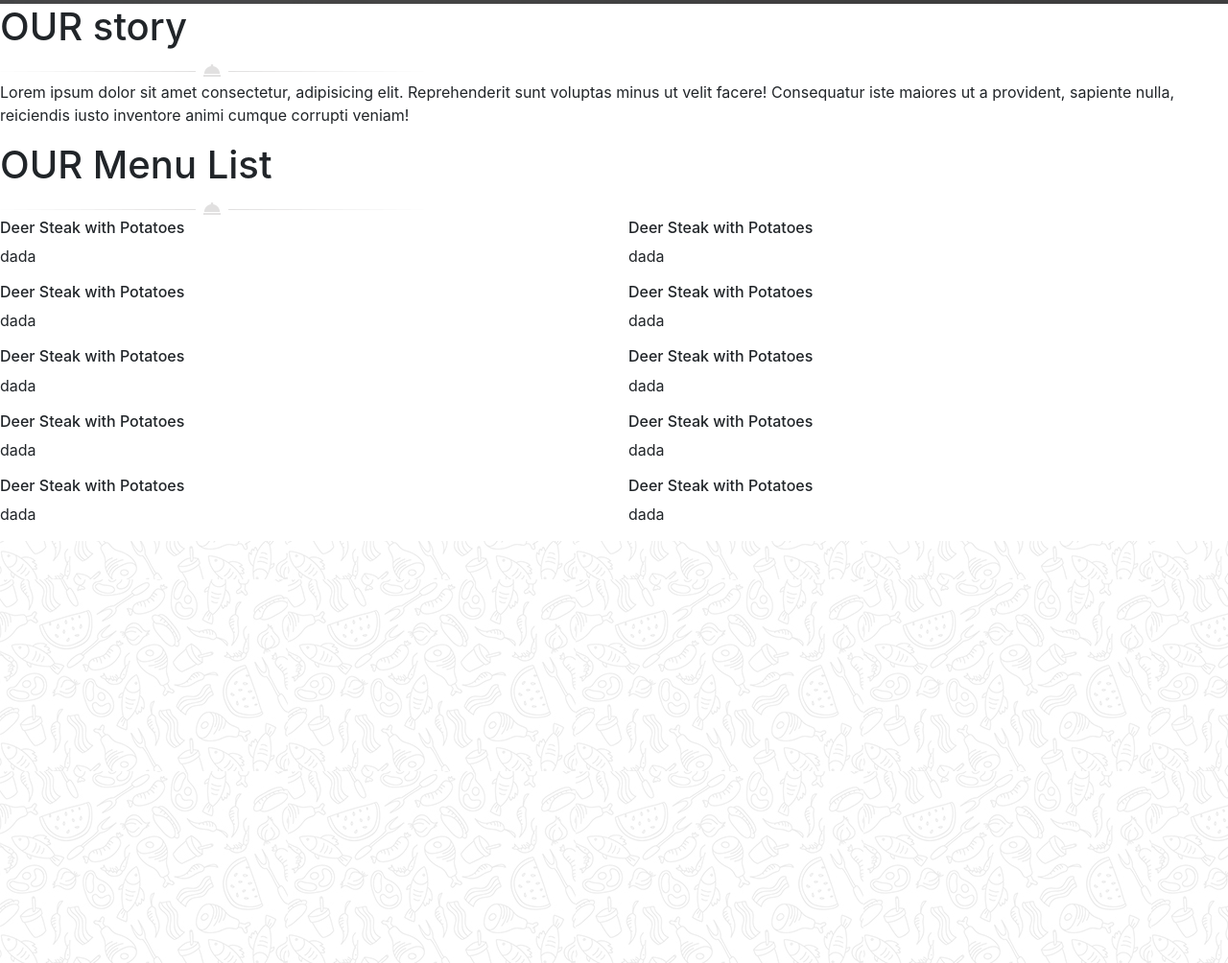
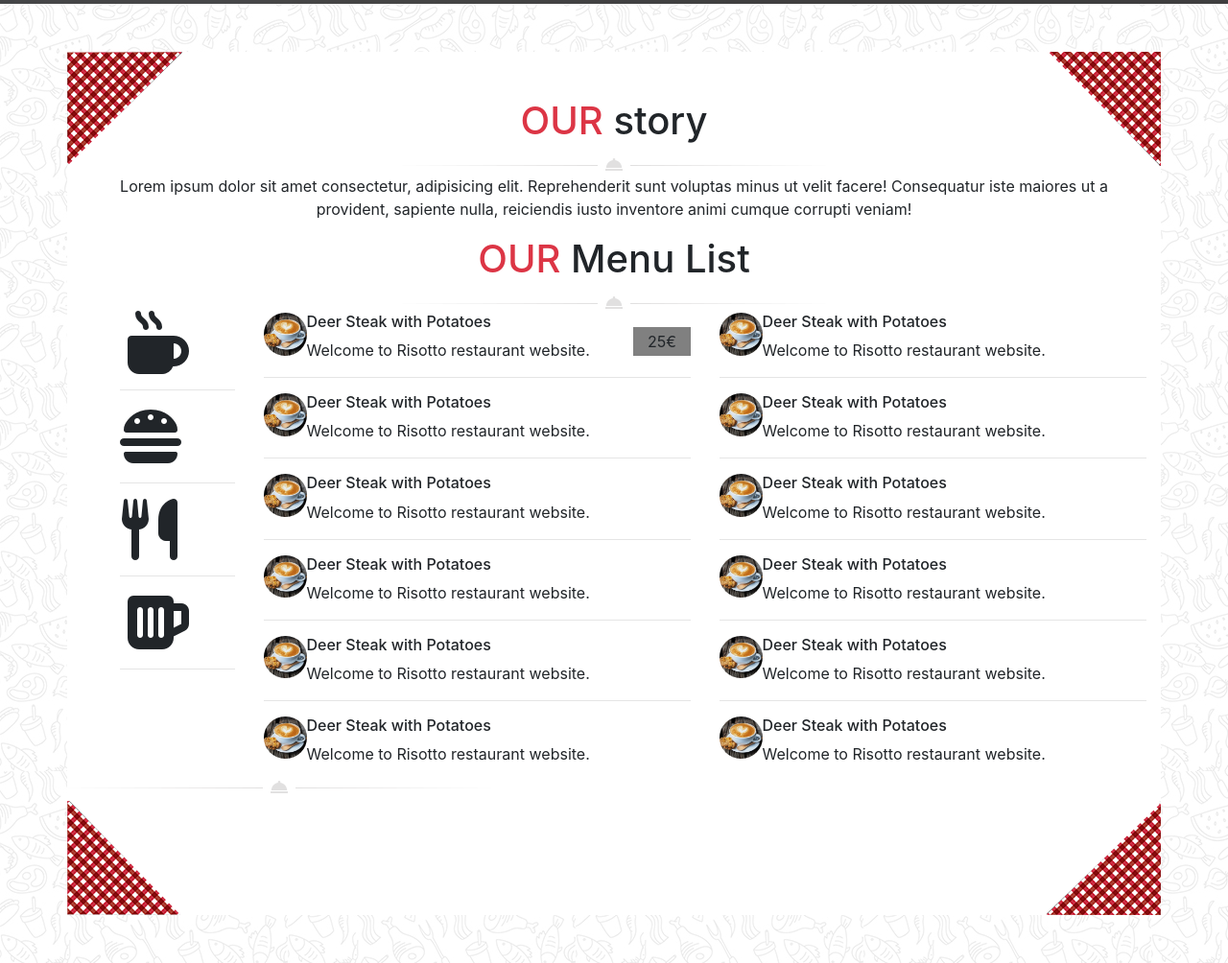
Before and after one commit to KadirYavas/git_bootstrap_les_chefs, a website: page index.html in a window 1280 px wide. Shown: the part 777-1781 px from the top of the page at 96% size. Drawn offline with nearby package versions, Linux system fonts and the light colour scheme.

Commit message:
section img hover

```diff
--- a/index.html
+++ b/index.html
@@ -98,39 +98,97 @@
 
     <!-- Section 1 -->
     <section class="sectionimg">
-        <div class="divimg">
-            <h1>OUR story</h1>
+        <div class="container divimg">
+            <img src="./public/images/box-left-top.png" alt="" class="hautgauche">
+            <img src="./public/images/box-right-top.png" alt="" class="hautdroite">
+            <img src="./public/images/box-bottom-left.png" alt="" class="basgauche">
+            <img src="./public/images/box-bottom_right.png" alt="" class="basdroite">
+            <div class="text-center pt-5"><h1><span class="text-danger">OUR</span> story</h1>
             <img src="./public/images/decoration_line.png" alt="">
             <p>Lorem ipsum dolor sit amet consectetur, adipisicing elit. Reprehenderit sunt voluptas minus ut velit
                 facere! Consequatur iste maiores ut a provident, sapiente nulla, reiciendis iusto inventore animi cumque
                 corrupti veniam!</p>
-            <h1>OUR Menu List</h1>
+            <h1><span class="text-danger">OUR</span> Menu List</h1>
             <img src="./public/images/decoration_line.png" alt="">
+        </div>
             <div class="row">
-                <div class="col-6">
+                <div class="col-2 menuicon">
+                    <ul>
+                        <li><i class="fas fa-mug-hot fa-4x"></i></li>
+                        <hr>
+                        <li><i class="fas fa-hamburger fa-4x"></i></li>
+                        <hr>
+                        <li><i class="fas fa-utensils fa-4x"></i></li>
+                        <hr>
+                        <li><i class="fas fa-beer fa-4x"></i></li>
+                        <hr>
+                    </ul>
+
+                </div>
+                <div class="col-5 menu">
+                    <div class="cafe"><img src="./public/images/menu_image_1.jpg" alt="" width="10%">
                         <h6>Deer Steak with Potatoes</h6>
-                    <p>dada</p>
+                        <p>Welcome to Risotto restaurant website.</p>
+                        <span>25€</span>
+                    </div>
+                    <hr>
+                    <div class="cafe"><img src="./public/images/menu_image_1.jpg" alt="" width="10%">
                         <h6>Deer Steak with Potatoes</h6>
-                    <p>dada</p>
+                        <p>Welcome to Risotto restaurant website.</p>
+                    </div>
+                    <hr>
+                    <div class="cafe"><img src="./public/images/menu_image_1.jpg" alt="" width="10%">
                         <h6>Deer Steak with Potatoes</h6>
-                    <p>dada</p>
+                        <p>Welcome to Risotto restaurant website.</p>
+                    </div>
+                    <hr>
+                    <div class="cafe"><img src="./public/images/menu_image_1.jpg" alt="" width="10%">
                         <h6>Deer Steak with Potatoes</h6>
-                    <p>dada</p>
+                        <p>Welcome to Risotto restaurant website.</p>
+                    </div>
+                    <hr>
+                    <div class="cafe"><img src="./public/images/menu_image_1.jpg" alt="" width="10%">
                         <h6>Deer Steak with Potatoes</h6>
-                    <p>dada</p>
+                        <p>Welcome to Risotto restaurant website.</p>
                     </div>
-                <div class="col-6">
+                    <hr>
+                    <div class="cafe"><img src="./public/images/menu_image_1.jpg" alt="" width="10%">
                         <h6>Deer Steak with Potatoes</h6>
-                    <p>dada</p>
+                        <p>Welcome to Risotto restaurant website.</p>
+                    </div>
+                </div>
+                <div class="col-5 menu">
+                        <div class="cafe"><img src="./public/images/menu_image_1.jpg" alt="" width="10%">
                             <h6>Deer Steak with Potatoes</h6>
-                    <p>dada</p>
+                            <p>Welcome to Risotto restaurant website.</p>
+                        </div>
+                        <hr>
+                        <div class="cafe"><img src="./public/images/menu_image_1.jpg" alt="" width="10%">
                             <h6>Deer Steak with Potatoes</h6>
-                    <p>dada</p>
+                            <p>Welcome to Risotto restaurant website.</p>
+                        </div>
+                        <hr>
+                        <div class="cafe"><img src="./public/images/menu_image_1.jpg" alt="" width="10%">
                             <h6>Deer Steak with Potatoes</h6>
-                    <p>dada</p>
+                            <p>Welcome to Risotto restaurant website.</p>
+                        </div>
+                        <hr>
+                        <div class="cafe"><img src="./public/images/menu_image_1.jpg" alt="" width="10%">
                             <h6>Deer Steak with Potatoes</h6>
-                    <p>dada</p>
+                            <p>Welcome to Risotto restaurant website.</p>
                         </div>
+                        <hr>
+                        <div class="cafe"><img src="./public/images/menu_image_1.jpg" alt="" width="10%">
+                            <h6>Deer Steak with Potatoes</h6>
+                            <p>Welcome to Risotto restaurant website.</p>
+                        </div>
+                        <hr>
+                        <div class="cafe"><img src="./public/images/menu_image_1.jpg" alt="" width="10%">
+                            <h6>Deer Steak with Potatoes</h6>
+                            <p>Welcome to Risotto restaurant website.</p>
+                        </div>
+                </div>
+                <img src="./public/images/decoration_line.png" alt="">
             </div>
         </div>
     </section>
--- a/src/sass/style.sass
+++ b/src/sass/style.sass
@@ -39,3 +39,40 @@ $fa-font-path: "../../node_modules/@fortawesome/fontawesome-free/webfonts"
     height: 1000px
 .divimg
     background-color: white
+    height: 900px
+    position: relative
+    top: 50px
+    .hautgauche
+        position: absolute
+        top: 0
+        left: 0
+    .hautdroite
+        position: absolute
+        top: 0
+        right: 0
+    .basgauche
+        position: absolute
+        bottom: 0
+        left: 0
+    .basdroite
+        position: absolute
+        bottom: 0
+        right: 0
+
+.menu
+    img
+        border-radius: 50%
+    .cafe img
+        float: left
+    .cafe span
+        position: absolute
+        top: 15px
+        left: 400px
+        background-color: grey
+        padding: 3px 15px
+.menuicon
+    li
+        list-style: none
+        i
+            &:active
+                color: red
```
Also changed, not shown: public/css/style.css, 1 other file. Lines whose indentation alone changed are shown as unchanged.
